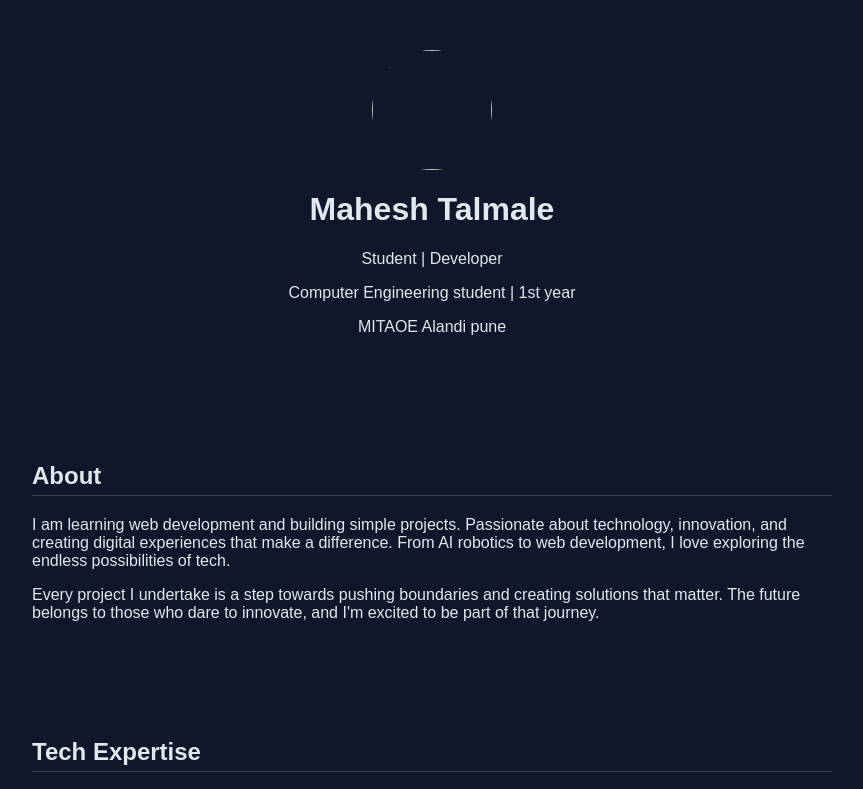
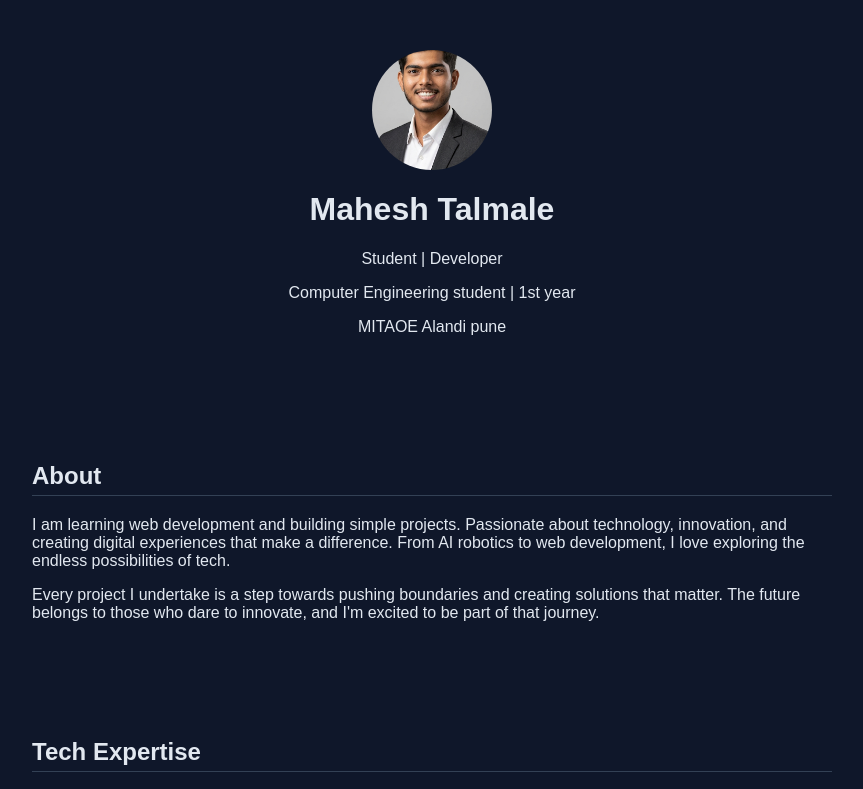
Before and after one commit to dhruvtalmale435-lab/maheshtalmaleportfolio, a plain HTML site: page index.html in a window 1280 px wide. Shown: the top 789 px of the page, without its empty margins (208-1071 px from the left). Drawn offline with Linux system fonts and the light colour scheme.

Commit message:
Update index.html

```diff
--- a/index.html
+++ b/index.html
@@ -82,7 +82,7 @@
 <body>
 
     <header>
-         <img src="" class="profile">
+         <img src="1774374259485.png" class="profile">
 
         <h1>Mahesh Talmale</h1>
         <p>Student | Developer</p>
```
